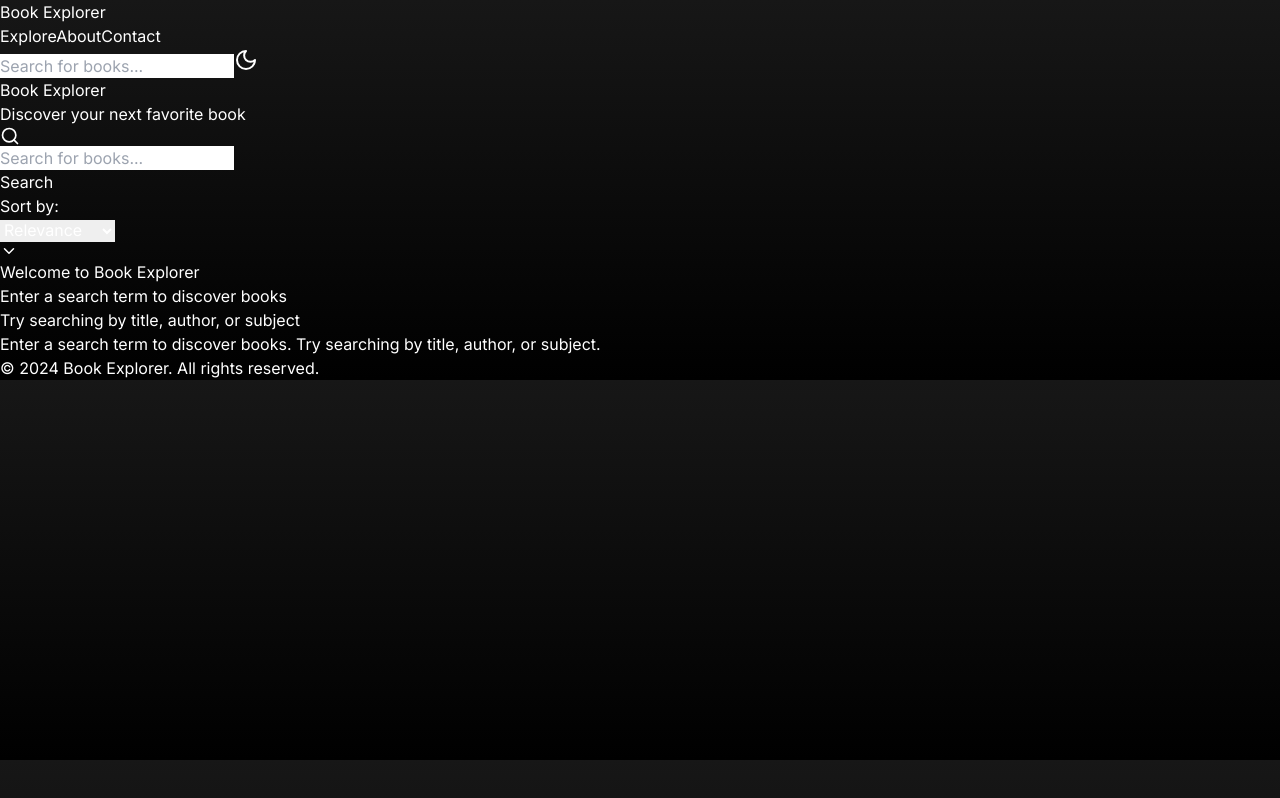
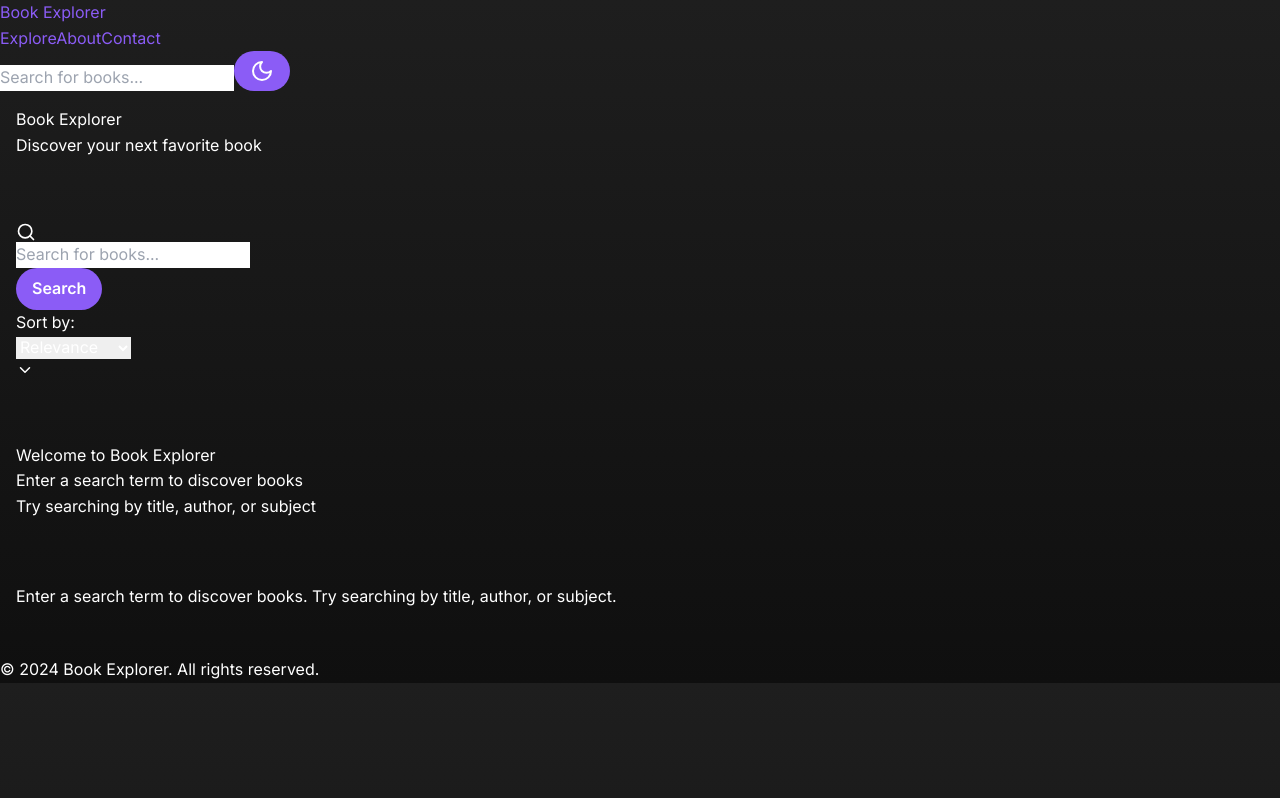
Before and after one commit to qich3n/book-explorer, a Next.js app: page / in a window 1280 px wide. Built offline with nearby package versions, Linux system fonts and the light colour scheme.

Commit message:
updated css, focus on finishing the header and search in header before proceeding

```diff
--- a/src/app/globals.css
+++ b/src/app/globals.css
@@ -4,8 +4,9 @@
 
 :root {
   --foreground-rgb: 255, 255, 255;
-  --background-start-rgb: 23, 23, 23;
-  --background-end-rgb: 0, 0, 0;
+  --background-start-rgb: 30, 30, 30; /* Slightly brighter */
+  --background-end-rgb: 15, 15, 15;  /* Subtle contrast */
+  --accent-rgb: 139, 92, 246;        /* Matches the purple gradient */
 }
 
 html {
@@ -19,10 +20,10 @@ body {
     rgb(var(--background-start-rgb)),
     rgb(var(--background-end-rgb))
   );
-  line-height: 1.5; /* Slightly larger for readability */
+  line-height: 1.6; /* Slightly larger for better readability */
 }
 
-/* Custom scrollbar (unchanged) */
+/* Custom scrollbar */
 ::-webkit-scrollbar {
   width: 8px;
 }
@@ -30,20 +31,20 @@ body {
   background: rgba(255, 255, 255, 0.05);
 }
 ::-webkit-scrollbar-thumb {
-  background: rgba(255, 255, 255, 0.1);
+  background: rgba(255, 255, 255, 0.15);
   border-radius: 9999px;
 }
 ::-webkit-scrollbar-thumb:hover {
-  background: rgba(255, 255, 255, 0.2);
+  background: rgba(255, 255, 255, 0.3);
 }
 
-/* Focus styles (unchanged) */
+/* Focus styles */
 *:focus-visible {
   outline: none;
-  box-shadow: 0 0 0 2px rgb(59, 130, 246);
+  box-shadow: 0 0 0 2px rgb(var(--accent-rgb));
 }
 
-/* Smooth transitions (unchanged) */
+/* Smooth transitions */
 input,
 select,
 button {
@@ -53,3 +54,33 @@ button {
 input::placeholder {
   color: rgb(156, 163, 175);
 }
+
+/* Links */
+a {
+  transition: color 0.2s ease-in-out;
+  color: rgb(var(--accent-rgb));
+}
+a:hover {
+  color: rgba(var(--accent-rgb), 0.8);
+}
+
+/* Section styling for spacing consistency */
+section {
+  margin-bottom: 2rem;
+  padding: 1rem;
+}
+
+/* Buttons */
+button {
+  background: rgb(var(--accent-rgb));
+  color: rgb(var(--foreground-rgb));
+  border-radius: 9999px;
+  padding: 0.5rem 1rem;
+  font-weight: 600;
+}
+button:hover {
+  background: rgba(var(--accent-rgb), 0.9);
+}
+button:focus-visible {
+  box-shadow: 0 0 0 3px rgba(var(--accent-rgb), 0.5);
+}
```
